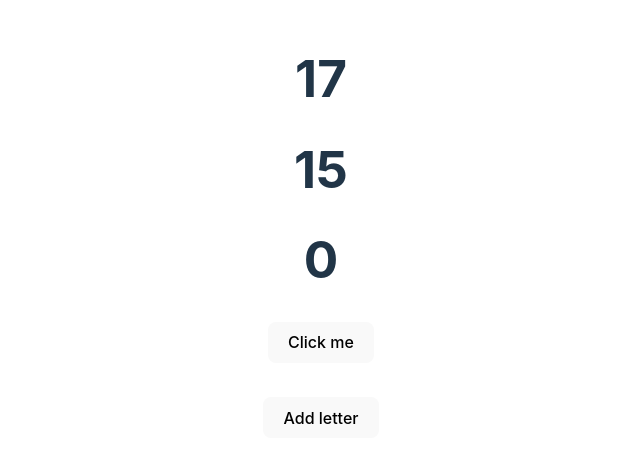
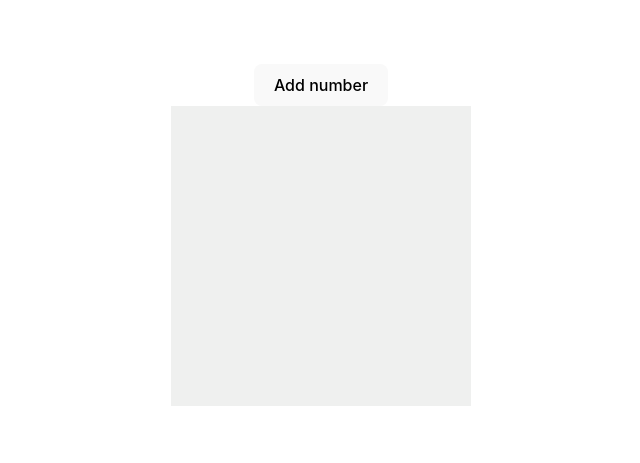
Before and after one commit to MagdalenaTyminska/React-test, a React (Vite) app: page / in a window 1280 px wide. Shown: the part 173-636 px from the top of the page, without its empty margins (319-959 px from the left). Built offline with nearby package versions, Linux system fonts and the light colour scheme.

Commit message:
customHooks-ex2

```diff
--- a/src/App.tsx
+++ b/src/App.tsx
@@ -1,16 +1,12 @@
 import './App.scss';
-import { FirstCounter } from './FirstCounter';
-import { SecondCounter } from './SecondCounter';
-import { Exercise2 } from './Exercise2';
-import { Exercise2Hello } from './Exercise2Hello';
+import { FirstTask } from './FirstTask';
+import { SecondTask } from './SecondTask';
 
 const App = () => {
 	return (
 		<>
-			<FirstCounter />
-			<SecondCounter />
-			<Exercise2 />
-			<Exercise2Hello />
+			<FirstTask />
+			<SecondTask />
 		</>
 	);
 };
--- a/src/Exercise2.tsx
+++ /dev/null
@@ -1,23 +0,0 @@
-import { useEffect, useState } from 'react';
-import { useDebouncedState } from './hooks/useDebouncedState';
-
-export const Exercise2 = () => {
-	const [counter, setCounter] = useState(0);
-	const debounceCounter = useDebouncedState(counter, 300);
-
-	const onClick = () => {
-		setCounter((prevCounter) => prevCounter + 1);
-	};
-
-	useEffect(() => {
-		if (debounceCounter === 0) return;
-		console.log('Starting procedure to launch nukes');
-	}, [debounceCounter]);
-
-	return (
-		<div>
-			<h1>{debounceCounter}</h1>
-			<button onClick={onClick}>Click me</button>
-		</div>
-	);
-};
--- a/src/Exercise2Hello.tsx
+++ /dev/null
@@ -1,23 +0,0 @@
-import { useEffect, useState } from 'react';
-import { useDebouncedState } from './hooks/useDebouncedState';
-
-export const Exercise2Hello = () => {
-	const [value, setValue] = useState('');
-	const debouncedValue = useDebouncedState(value, 1000);
-
-	const handleClick = () => {
-		setValue((prevValue) => `${prevValue}${Math.round(Math.random() * 9)}`);
-	};
-
-	useEffect(() => {
-		if (debouncedValue === null) return;
-		console.log('Starting to call API for search results for', debouncedValue);
-	}, [debouncedValue]);
-
-	return (
-		<div>
-			<h1>{debouncedValue}</h1>
-			<button onClick={handleClick}>Add letter</button>
-		</div>
-	);
-};
--- a/src/FirstCounter.tsx
+++ /dev/null
@@ -1,7 +0,0 @@
-import { useCounter } from './hooks/useCounter';
-
-export const FirstCounter = () => {
-	const counter = useCounter(10, 1000);
-
-	return <h1>{counter}</h1>;
-};
--- /dev/null
+++ b/src/FirstTask.tsx
@@ -0,0 +1,19 @@
+import { useNumbers } from './hooks/useNumbers';
+
+export const FirstTask = () => {
+	const { numbers, generateNumber, deleteNumber } = useNumbers();
+
+	return (
+		<>
+			<ul>
+				{numbers.map((number, index) => (
+					<li key={index}>
+						<p>{number}</p>
+						<button onClick={() => deleteNumber(index)}>Delete</button>
+					</li>
+				))}
+			</ul>
+			<button onClick={generateNumber}>Add number</button>
+		</>
+	);
+};
--- a/src/SecondCounter.tsx
+++ /dev/null
@@ -1,7 +0,0 @@
-import { useCounter } from './hooks/useCounter';
-
-export const SecondCounter = () => {
-	const counter = useCounter(0, 500);
-
-	return <h1>{counter}</h1>;
-};
--- /dev/null
+++ b/src/SecondTask.tsx
@@ -0,0 +1,9 @@
+import { useRandomColor } from './hooks/useRandomColor';
+
+export const SecondTask = () => {
+	const color = useRandomColor('light');
+
+	if (!color) return null;
+
+	return <div style={{ width: 300, height: 300, backgroundColor: color }} />;
+};
--- a/src/hooks/useCounter.ts
+++ /dev/null
@@ -1,17 +0,0 @@
-import { useEffect, useState } from 'react';
-
-export const useCounter = (initalValue: number, delay: number) => {
-	const [counter, setCounter] = useState(initalValue);
-
-	useEffect(() => {
-		const interval = setInterval(() => {
-			setCounter((prevCounter) => prevCounter + 1);
-		}, delay);
-
-		return () => {
-			clearInterval(interval);
-		};
-	}, [delay]);
-
-	return counter;
-};
--- a/src/hooks/useDebouncedState.ts
+++ /dev/null
@@ -1,17 +0,0 @@
-import { useEffect, useState } from 'react';
-
-export const useDebouncedState = <T>(value: T, delay: number) => {
-	const [debounceValue, setDebounceValue] = useState<T | null>(null);
-
-	useEffect(() => {
-		const timeout = setTimeout(() => {
-			setDebounceValue(value);
-		}, delay);
-
-		return () => {
-			clearTimeout(timeout);
-		};
-	}, [value, delay]);
-
-	return debounceValue;
-};
--- /dev/null
+++ b/src/hooks/useNumbers.ts
@@ -0,0 +1,18 @@
+import { useState } from 'react';
+
+export const useNumbers = () => {
+	const [numbers, setNumbers] = useState<number[]>([]);
+
+	const generateNumber = () => {
+		const newNumber = Math.round(Math.random() * 1000);
+		setNumbers((prevNumbers) => [...prevNumbers, newNumber]);
+	};
+
+	const deleteNumber = (indexToDelete: number) => {
+		setNumbers((prevNumbers) =>
+			prevNumbers.filter((el, index) => index !== indexToDelete),
+		);
+	};
+
+	return { numbers, generateNumber, deleteNumber };
+};
--- /dev/null
+++ b/src/hooks/useRandomColor.ts
@@ -0,0 +1,21 @@
+import { useEffect, useState } from 'react';
+
+export const useRandomColor = (type: 'light' | 'dark') => {
+	const [color, setColor] = useState<string | null>(null);
+
+	useEffect(() => {
+		const hue = Math.round(Math.random() * 360);
+		const saturation = Math.round(Math.random() * 100);
+
+		const threshold = 25;
+
+		const lightness =
+			type === 'dark'
+				? Math.round(Math.random() * threshold)
+				: Math.round(Math.random() * (100 - threshold)) + threshold;
+
+		setColor(`hsl(${hue}, ${saturation}%, ${lightness}%)`);
+	}, [type]);
+
+	return color;
+};
```
